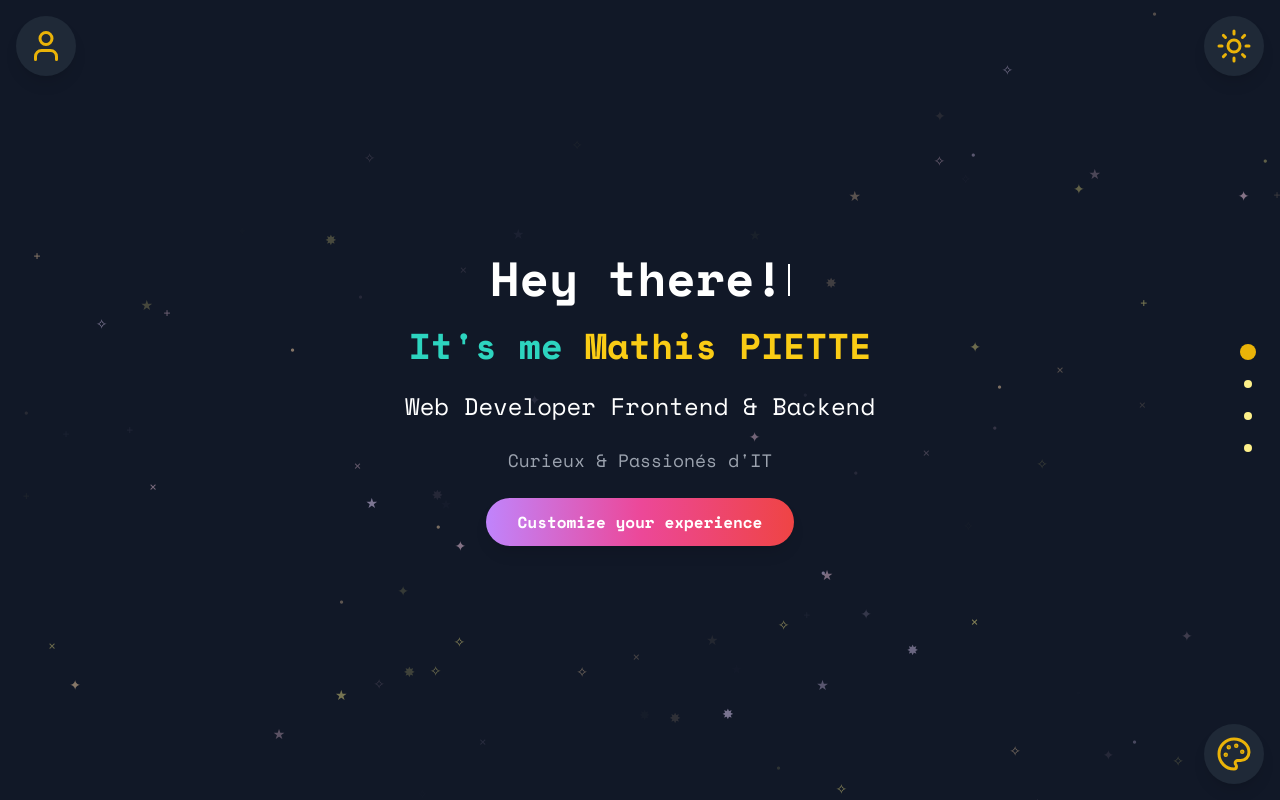
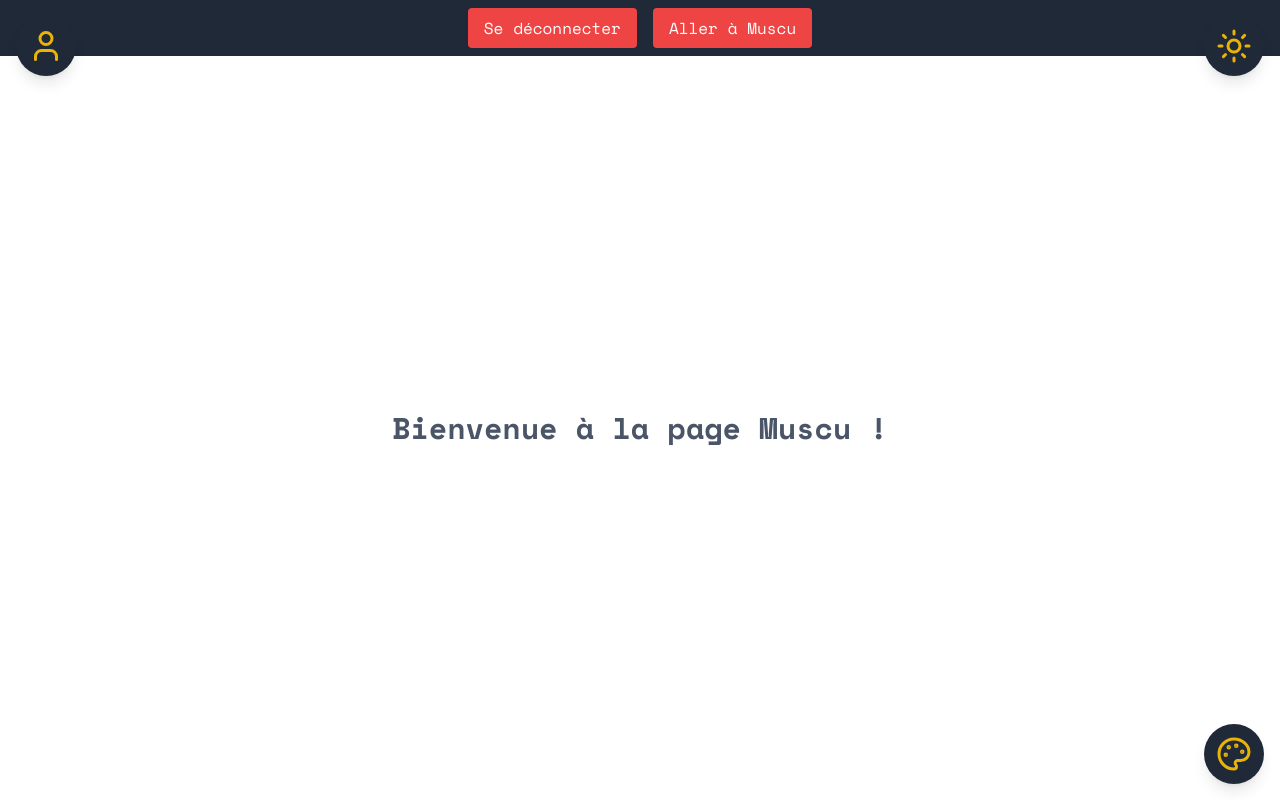
Before and after one commit to Pousset/mathispiette.fr, a Vue app in the folder frontend/: page /muscu in a window 1280 px wide. Built offline with nearby package versions, Linux system fonts and the light colour scheme.

Commit message:
feat(navbar): ajouter un bouton pour accéder à la page Muscu et intégrer Navbar dans SuccesLogin

```diff
--- /dev/null
+++ b/frontend/src/components/ui/Navbar.vue
@@ -0,0 +1,25 @@
+<script setup>
+const logout = () => {
+  sessionStorage.removeItem('user') // Supprime l'état de connexion
+  window.location.href = '/' // Redirige vers la page d'accueil
+}
+
+const goToMuscu = () => {
+  window.location.href = '/muscu' // Redirige vers la route /muscu
+}
+</script>
+
+<template>
+  <nav
+    class="bg-gray-800 text-white px-4 py-2 flex justify-center items-center space-x-4"
+  >
+    <button @click="logout" class="btn">Se déconnecter</button>
+    <button @click="goToMuscu" class="btn">Aller à Muscu</button>
+  </nav>
+</template>
+
+<style scoped>
+.btn {
+  @apply bg-red-500 text-white px-4 py-2 rounded hover:bg-red-600;
+}
+</style>
--- a/frontend/src/router/index.js
+++ b/frontend/src/router/index.js
@@ -1,5 +1,6 @@
 import { createRouter, createWebHistory } from 'vue-router'
 import PortfolioView from '@/views/PortfolioView.vue'
+import Muscu from '@/views/Muscu.vue'
 
 // Vérifie si l'utilisateur est connecté
 const isAuthenticated = () => {
@@ -23,6 +24,11 @@ const routes = [
       }
     },
   },
+  {
+    path: '/muscu',
+    name: 'Muscu',
+    component: Muscu,
+  },
 ]
 
 const router = createRouter({
--- /dev/null
+++ b/frontend/src/views/Muscu.vue
@@ -0,0 +1,21 @@
+<script setup>
+import Navbar from '@/components/ui/Navbar.vue'
+</script>
+
+<template>
+  <div class="h-screen flex flex-col">
+    <!-- Navbar -->
+    <Navbar />
+
+    <!-- Contenu principal -->
+    <div class="flex-grow flex items-center justify-center">
+      <h1 class="text-3xl font-bold">Bienvenue à la page Muscu !</h1>
+    </div>
+  </div>
+</template>
+
+<style scoped>
+h1 {
+  color: #4a5568; /* Couleur personnalisée */
+}
+</style>
--- a/frontend/src/views/SuccesLogin.vue
+++ b/frontend/src/views/SuccesLogin.vue
@@ -1,6 +1,7 @@
 <script setup>
 import { ref } from 'vue'
 import { useRouter } from 'vue-router'
+import Navbar from '@/components/ui/Navbar.vue'
 
 // Importez les images
 import barImage from '@/assets/bar.jpg'
@@ -24,11 +25,7 @@ const enterBar = () => {
 <template>
   <div class="h-screen flex flex-col">
     <!-- Navbar -->
-    <nav
-      class="bg-gray-800 text-white px-4 py-2 flex justify-center items-center"
-    >
-      <button @click="logout" class="btn">Se déconnecter</button>
-    </nav>
+    <Navbar />
 
     <!-- Contenu principal -->
     <div class="flex-grow flex items-center justify-center">
@@ -43,9 +40,3 @@ const enterBar = () => {
     </div>
   </div>
 </template>
-
-<style scoped>
-.btn {
-  @apply bg-red-500 text-white px-4 py-2 rounded hover:bg-red-600;
-}
-</style>
```
